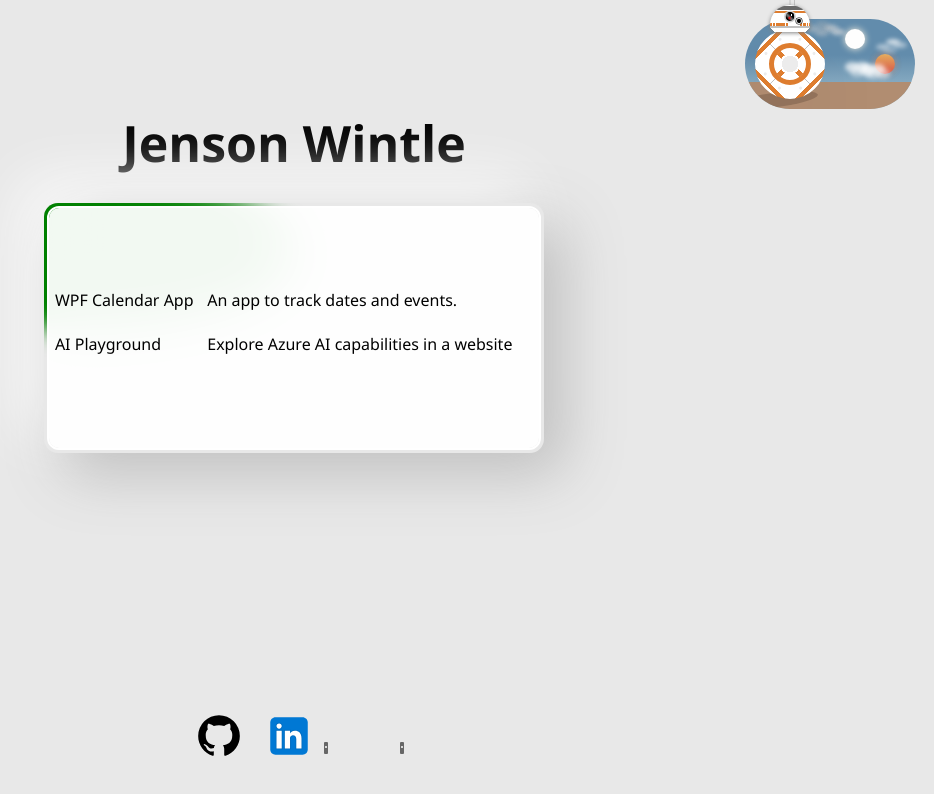
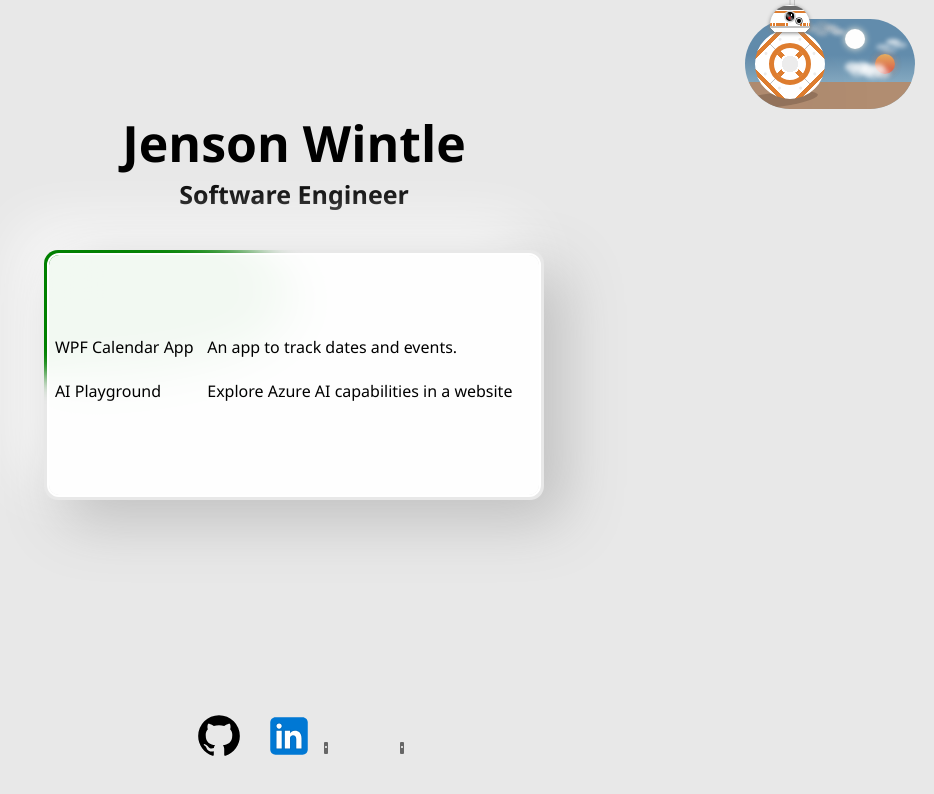
Before and after one commit to Jensooon/jenson-wintle.dev, an Angular app: page / in a window 1280 px wide. Shown: the top 794 px of the page, without its empty margins (346-1280 px from the left). Built offline with nearby package versions, Linux system fonts and the light colour scheme.

Commit message:
Added sub title

```diff
--- a/src/app/home/home.component.css
+++ b/src/app/home/home.component.css
@@ -8,7 +8,13 @@
   font-size: 50px; /* 14px */
   font-weight: 1000;
   font-family: "Segoe UI", Tahoma, Geneva, Verdana, sans-serif;
-  margin-bottom: 2%;
+}
+
+.sub-title {
+  font-size: 25px; /* 14px */
+  font-weight: 1000;
+  font-family: "Segoe UI", Tahoma, Geneva, Verdana, sans-serif;
+  margin-bottom: 3%;
 }
 
 .table-container {
--- a/src/app/home/home.component.html
+++ b/src/app/home/home.component.html
@@ -4,6 +4,7 @@
   [class.white-class]="!isComponentBGDark"
 >
   <a class="title">Jenson Wintle</a>
+  <a class="sub-title">Software Engineer</a>
   <div
     [class.dark-card]="isComponentBGDark"
     [class.white-card]="!isComponentBGDark"
```
